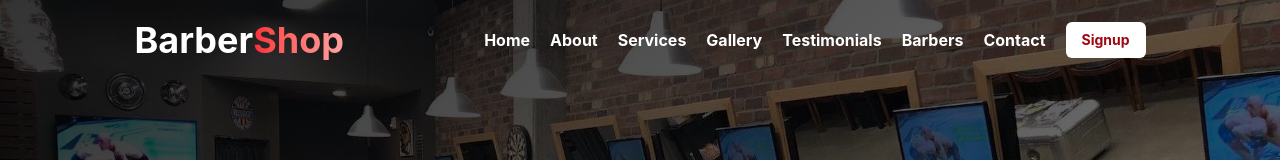
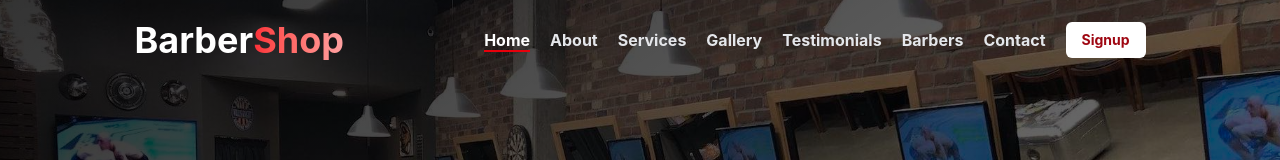
Before and after one commit to tonyopuodho/BarberShop, a React (Vite) app: page / in a window 1280 px wide. Shown: the top 160 px of the page. Built offline with nearby package versions, Linux system fonts and the light colour scheme.

Commit message:
Smooth scroll implementation

```diff
--- a/package.json
+++ b/package.json
@@ -14,6 +14,7 @@
     "react": "^19.2.4",
     "react-dom": "^19.2.4",
     "react-icons": "^5.6.0",
+    "react-scroll": "^1.9.3",
     "react-slick": "^0.31.0",
     "slick-carousel": "^1.8.1",
     "tailwindcss": "^4.2.2"
--- a/src/App.jsx
+++ b/src/App.jsx
@@ -1,3 +1,4 @@
+import { useState } from "react"
 import About from "./Components/About"
 import Barbers from "./Components/Barbers"
 import Contact from "./Components/Contact"
@@ -10,9 +11,10 @@ import Testimonials from "./Components/Testimonials"
 
 
 function App() {
+  const [activeBar,setActiveBar] = useState("home")
   return (
     <>
-      <NavigationBar/>
+      <NavigationBar activeBar={activeBar} setActiveBar={setActiveBar}/>
       <Hero/>
       <About/>
       <Services/>
--- a/src/Components/About.jsx
+++ b/src/Components/About.jsx
@@ -2,7 +2,7 @@ import React from 'react'
 
 function About() {
   return (
-    <div className='bg-gray-100 w-full py-20'>
+    <div className='bg-gray-100 w-full py-20' id='about'>
         <div className='max-w-7xl md:w-[80%] mx-auto px-2'>
             <h1 className='text-center text-gray-800 text-5xl font-extrabold'>About us</h1>
             <div className='flex md:flex-row flex-col justify-between gap-5 mt-8'>
--- a/src/Components/Barbers.jsx
+++ b/src/Components/Barbers.jsx
@@ -21,7 +21,7 @@ function Barbers() {
     },
   ]
   return (
-    <div className='py-20 bg-gray-100'>
+    <div className='py-20 bg-gray-100' id='barbers'>
       <div className='max-w-7xl md:w-[80%] mx-auto px-2'>
         <h1 className='text-gray-900 font-extrabold text-4xl text-center'>Meet our professional Barbers</h1>
         <div className='mt-8 grid grid-cols-1 md:grid-cols-3 gap-5'>
--- a/src/Components/Contact.jsx
+++ b/src/Components/Contact.jsx
@@ -4,7 +4,7 @@ import { FaLocationPinLock } from 'react-icons/fa6'
 
 function Contact() {
   return (
-     <div id='contacts' className='py-24 bg-white'>
+     <div id='contact' className='py-24 bg-white'>
         <div className='max-w-7xl px-4 md:px-6 lg:px-8 lg:w-[80%] mx-auto w-full'>
             <div className='text-center mb-6'>
                 <h1 className='text-3xl md:text-4xl text-gray-900 font-bold'>Contact Us</h1>
--- a/src/Components/Footer.jsx
+++ b/src/Components/Footer.jsx
@@ -3,7 +3,7 @@ import { FaCopyright, FaFacebook, FaInstagram, FaTwitter } from 'react-icons/fa'
 
 function Footer() {
   return (
-     <div className='py-20 bg-gray-900 text-white'>
+     <div className='py-20 bg-gray-900 text-white' id='footer'>
         <div className='max-w-7xl px-4 md:px-6 lg:px-8 mx-auto lg:w-[80%] w-full'>
             <div className='grid grid-cols-1 md:grid-cols-4 gap-2'>
                 <div className='flex flex-col gap-2'>
@@ -47,7 +47,7 @@ function Footer() {
               <span className='flex items-center justify-center gap-2 text-gray-500 pt-10'>
                 <FaCopyright/>
                   <p className='text-gray-600 text-sm items-center'>
-                    {new Date().getFullYear()} FITELITE fitness center. All right reserved
+                    {new Date().getFullYear()} Barber shop. All right reserved
                 </p>
               </span>
             </div>
--- a/src/Components/Gallery.jsx
+++ b/src/Components/Gallery.jsx
@@ -36,7 +36,7 @@ function Gallery() {
     },
   ]
   return (
-    <div className='py-20 bg-gray-50'>
+    <div className='py-20 bg-gray-50' id='gallery'>
         <div className='max-w-7xl md:w-[80%] mx-auto px-2'>
             <h1 className='text-4xl text-gray-800 font-extrabold text-center'>Gallery</h1>
             <div className='grid grid-cols-2 md:grid-cols-4 gap-2 mt-5'>
--- a/src/Components/NavigationBar.jsx
+++ b/src/Components/NavigationBar.jsx
@@ -1,17 +1,18 @@
 import React, { useEffect, useState } from 'react'
 import { FaBars, FaTimes } from 'react-icons/fa'
+import { Link } from 'react-scroll'
 
-function NavigationBar() {
+function NavigationBar({activeBar, setActiveBar}) {
   const [isOpen,setIsOpen] = useState(false)
   const [active,setActive] = useState(false)
   const navLinks = [
-    {name:"Home",href:"#home"},
-    {name:"About",href:"#about"},
-    {name:"Services",href:"#services"},
-    {name:"Gallery",href:"#gallary"},
-    {name:"Testimonials",href:"#testimonials"},
-    {name:"Barbers",href:"#barbers"},
-    {name:"Contact",href:"#contact"}
+    {name:"Home",href:"#home", id:"home"},
+    {name:"About",href:"#about", id:"about"},
+    {name:"Services",href:"#services", id:"services"},
+    {name:"Gallery",href:"#gallery", id:"gallery"},
+    {name:"Testimonials",href:"#testimonials", id:"testimonials"},
+    {name:"Barbers",href:"#barbers",id:"barbers"},
+    {name:"Contact",href:"#contact",id:"contact"}
   ]
   useEffect(() => {
     const handleScroll = () => {
@@ -40,7 +41,16 @@ function NavigationBar() {
         <div className='hidden md:flex gap-5 items-center'>
           {
             navLinks.map((items) => (
-              <a href={items.href} className={`text-md ${active ? 'text-gray-800': 'text-white'} font-bold`}>{items.name}</a>
+              <a href={items.href} className={`relative group transition-all duration-300 text-md ${activeBar == items.id ? active ? "text-red-600" : "text-white" : active
+                            ? "text-gray-700 hover:text-red-600" : "text-gray-200 hover:text-white"
+                        } font-bold`}>
+                <Link to={items.id} spy={true} smooth={true} offset={50} duration={500} onClick={() => setActiveBar(items.id)}>{items.name}</Link>
+               <span className={`absolute bottom-0 left-0 w-full h-0.5 bg-red-600
+                transition-all duration-300 transform origin-left scale-x-0 group-hover:scale-x-100
+                ${activeBar === items.id ? "scale-x-100" : ""}`}>
+              </span>
+              </a>
+
             ))
           }
           <button className={`py-2 px-4 font-bold ${active ? 'text-white bg-red-600' : 'text-red-800 bg-white'} cursor-pointer rounded-md text-sm`}>Signup</button>
--- a/src/Components/Services.jsx
+++ b/src/Components/Services.jsx
@@ -55,7 +55,7 @@ function Services() {
     }
   ]
   return (
-    <div className='py-16 bg-white/90'>
+    <div className='py-16 bg-white/90' id='services'>
         <div className='max-w-7xl md:w-[80%] mx-auto px-2'>
             <div className='flex justify-center flex-col items-center'>
                 <h1 className='text-center font-extrabold text-5xl'>Our services</h1>
--- a/src/Components/Testimonials.jsx
+++ b/src/Components/Testimonials.jsx
@@ -17,7 +17,7 @@ function Testimonials() {
     ]
 
   return (
-    <div className='py-20 bg-white/90'>
+    <div className='py-20 bg-white/90' id='testimonials'>
         <div className='max-w-7xl md:w-[80%] mx-auto px-2'>
             <h1 className='text-center text-4xl text-gray-800 font-extrabold mb-2'>What our satisfied clients say</h1>
             <p className='text-center text-md text-gray-600'>Don't just take our word for it-hear from our satisfied members</p>
```
Also changed, not shown: 1 other file (tests, documents, lock files or other folders).
